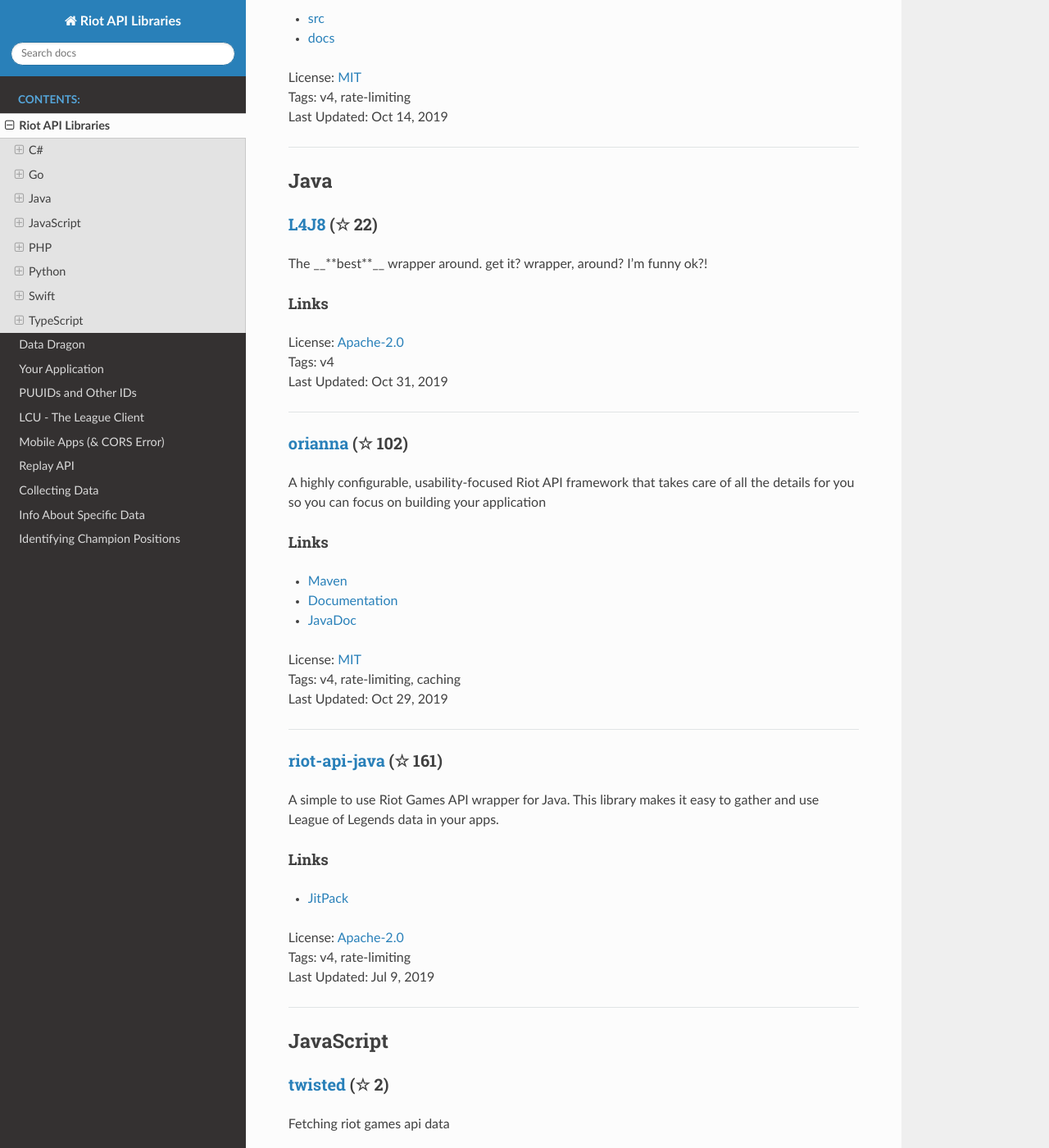
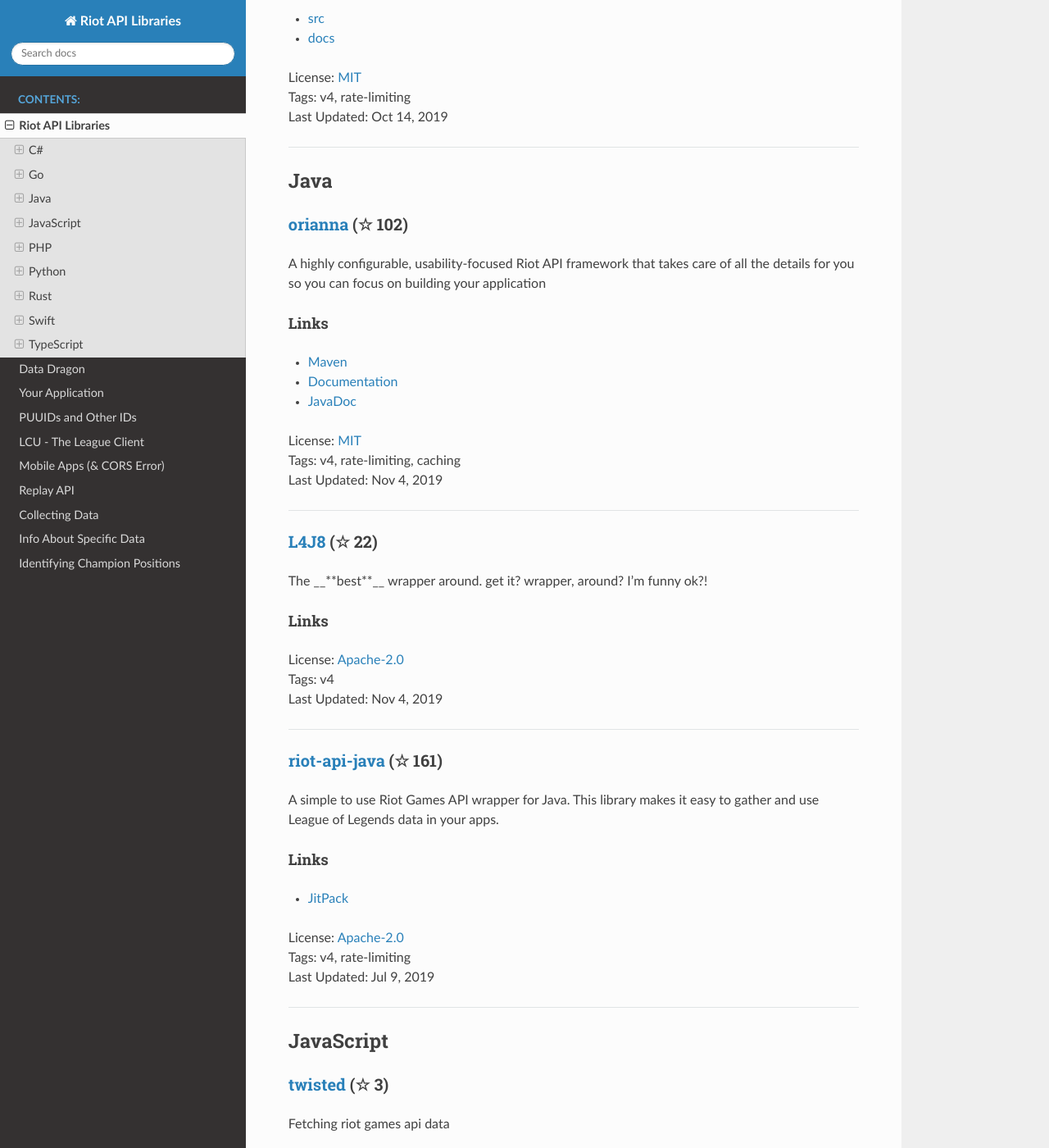
Before and after one commit to WxWatch/riot-api-libraries, a Sphinx documentation site: the page built from docs/libraries.rst, in a window 1280 px wide and 1400 px high, scrolled down 1013 px. Shown: the whole window at 82% size. Built offline with Sphinx 7.4.7 and the Read the Docs theme 2.0.0, drawn with Linux system fonts in a browser that asks for light colours; pages that are not in the unit, such as notebooks, are missing from menus; some of the changed text lies outside the part shown.

```diff
--- a/docs/libraries.rst
+++ b/docs/libraries.rst
@@ -15,11 +15,11 @@ Links
 - `NuGet <https://www.nuget.org/packages/MingweiSamuel.Camille/>`_
 | License: `LGPL-3.0 <http://choosealicense.com/licenses/lgpl-3.0>`_
 | Tags: v3, v4, rate-limiting
-| Last Updated: Oct 31, 2019
+| Last Updated: Nov 5, 2019
 
 -----------------
 
-`RiotSharp <https://github.com/BenFradet/RiotSharp>`_ (☆ 191)
+`RiotSharp <https://github.com/BenFradet/RiotSharp>`_ (☆ 192)
 ~~~~~~~~~~~~~~~~~~~~~~~~~~~~~~~~~~~~~~~~~~~~~~~~~~~~~~~~~~~~~~~~~~~~~~~~~~~~~~~~~~~~~~~~~~~~~~~~~~~~
 
 RiotSharp's ASP.NET Core integration. **NOTE: NuGet releases are severely outdated, although library itself is maintained!**
@@ -55,20 +55,6 @@ Links
 Java
 ------------------------------------------
 
-`L4J8 <https://github.com/stelar7/L4J8>`_ (☆ 22)
-~~~~~~~~~~~~~~~~~~~~~~~~~~~~~~~~~~~~~~~~~~~~~~~~~~~~~~~~~~~~~~~~~~~~~~~~~~~~~~~~~~~~~~~~~~~~~~~~~~~~
-
-The __**best**__ wrapper around. get it? wrapper, around? I'm funny ok?!
-
-Links
-::::::::::::::::
-
-| License: `Apache-2.0 <http://choosealicense.com/licenses/apache-2.0>`_
-| Tags: v4
-| Last Updated: Oct 31, 2019
-
------------------
-
 `orianna <https://github.com/meraki-analytics/orianna>`_ (☆ 102)
 ~~~~~~~~~~~~~~~~~~~~~~~~~~~~~~~~~~~~~~~~~~~~~~~~~~~~~~~~~~~~~~~~~~~~~~~~~~~~~~~~~~~~~~~~~~~~~~~~~~~~
 
@@ -82,7 +68,21 @@ Links
 - `JavaDoc <http://javadoc.io/doc/com.merakianalytics.orianna/orianna>`_
 | License: `MIT <http://choosealicense.com/licenses/mit>`_
 | Tags: v4, rate-limiting, caching
-| Last Updated: Oct 29, 2019
+| Last Updated: Nov 4, 2019
+
+-----------------
+
+`L4J8 <https://github.com/stelar7/L4J8>`_ (☆ 22)
+~~~~~~~~~~~~~~~~~~~~~~~~~~~~~~~~~~~~~~~~~~~~~~~~~~~~~~~~~~~~~~~~~~~~~~~~~~~~~~~~~~~~~~~~~~~~~~~~~~~~
+
+The __**best**__ wrapper around. get it? wrapper, around? I'm funny ok?!
+
+Links
+::::::::::::::::
+
+| License: `Apache-2.0 <http://choosealicense.com/licenses/apache-2.0>`_
+| Tags: v4
+| Last Updated: Nov 4, 2019
 
 -----------------
 
@@ -104,7 +104,7 @@ Links
 JavaScript
 ------------------------------------------
 
-`twisted <https://github.com/Sansossio/twisted>`_ (☆ 2)
+`twisted <https://github.com/Sansossio/twisted>`_ (☆ 3)
 ~~~~~~~~~~~~~~~~~~~~~~~~~~~~~~~~~~~~~~~~~~~~~~~~~~~~~~~~~~~~~~~~~~~~~~~~~~~~~~~~~~~~~~~~~~~~~~~~~~~~
 
 Fetching riot games api data
@@ -117,7 +117,7 @@ Links
 - `examples <https://github.com/Sansossio/twisted/tree/master/example>`_
 | License: None
 | Tags: rate-limiting, v4, lol, tft, caching
-| Last Updated: Nov 1, 2019
+| Last Updated: Nov 4, 2019
 
 -----------------
 
@@ -214,7 +214,7 @@ Links
 - `Packagist <https://packagist.org/packages/dolejska-daniel/riot-api>`_
 | License: `GPL-3.0 <http://choosealicense.com/licenses/gpl-3.0>`_
 | Tags: v3, v4, rate-limiting, cli
-| Last Updated: Oct 27, 2019
+| Last Updated: Nov 1, 2019
 
 -----------------
 
@@ -251,11 +251,11 @@ Links
 - `Documentation <http://cassiopeia.readthedocs.org/en/latest/>`_
 | License: `MIT <http://choosealicense.com/licenses/mit>`_
 | Tags: v4, rate-limiting, caching
-| Last Updated: Oct 30, 2019
+| Last Updated: Nov 5, 2019
 
 -----------------
 
-`Riot-Watcher <https://github.com/pseudonym117/Riot-Watcher>`_ (☆ 254)
+`Riot-Watcher <https://github.com/pseudonym117/Riot-Watcher>`_ (☆ 255)
 ~~~~~~~~~~~~~~~~~~~~~~~~~~~~~~~~~~~~~~~~~~~~~~~~~~~~~~~~~~~~~~~~~~~~~~~~~~~~~~~~~~~~~~~~~~~~~~~~~~~~
 
 Python wrapper for the Riot Games API for League of Legends
@@ -285,10 +285,29 @@ Links
 
 -----------------
 
+Rust
+------------------------------------------
+
+`Riven <https://github.com/MingweiSamuel/Riven>`_ (☆ 0)
+~~~~~~~~~~~~~~~~~~~~~~~~~~~~~~~~~~~~~~~~~~~~~~~~~~~~~~~~~~~~~~~~~~~~~~~~~~~~~~~~~~~~~~~~~~~~~~~~~~~~
+
+Tried and tested Riot API design, in Rust
+
+Links
+::::::::::::::::
+
+- `Docs.rs <https://docs.rs/riven/>`_
+- `Crates.io <https://crates.io/crates/riven>`_
+| License: `MIT <http://choosealicense.com/licenses/mit>`_
+| Tags: v3, v4, rate-limiting, tft
+| Last Updated: Nov 5, 2019
+
+-----------------
+
 Swift
 ------------------------------------------
 
-`LeagueAPI <https://github.com/Kelmatou/LeagueAPI>`_ (☆ 17)
+`LeagueAPI <https://github.com/Kelmatou/LeagueAPI>`_ (☆ 19)
 ~~~~~~~~~~~~~~~~~~~~~~~~~~~~~~~~~~~~~~~~~~~~~~~~~~~~~~~~~~~~~~~~~~~~~~~~~~~~~~~~~~~~~~~~~~~~~~~~~~~~
 
 Framework providing all League of Legends data, with cache, rate-limit handling with auto retry system. Compatible with Carthage and Cocoapod.
@@ -321,7 +340,7 @@ Links
 TypeScript
 ------------------------------------------
 
-`twisted <https://github.com/Sansossio/twisted>`_ (☆ 2)
+`twisted <https://github.com/Sansossio/twisted>`_ (☆ 3)
 ~~~~~~~~~~~~~~~~~~~~~~~~~~~~~~~~~~~~~~~~~~~~~~~~~~~~~~~~~~~~~~~~~~~~~~~~~~~~~~~~~~~~~~~~~~~~~~~~~~~~
 
 Fetching riot games api data
@@ -334,6 +353,6 @@ Links
 - `examples <https://github.com/Sansossio/twisted/tree/master/example>`_
 | License: None
 | Tags: rate-limiting, v4, lol, tft, caching
-| Last Updated: Nov 1, 2019
+| Last Updated: Nov 4, 2019
 
 -----------------
```
Also changed, not shown: other parts of docs/libraries.rst (+3 -3 lines).
